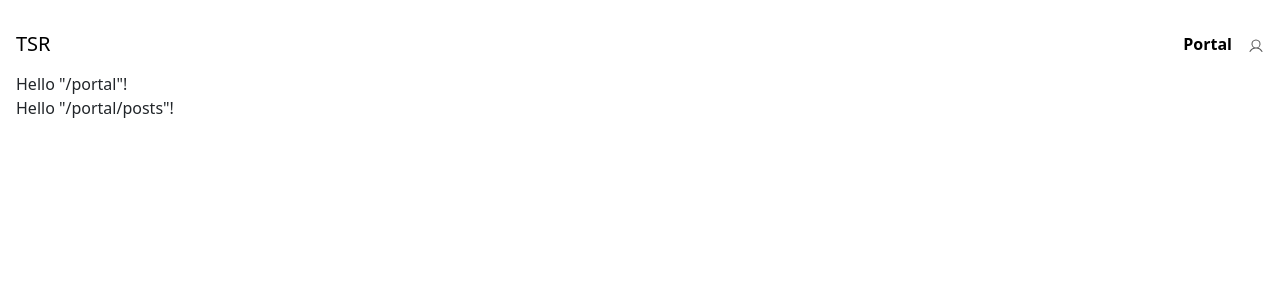
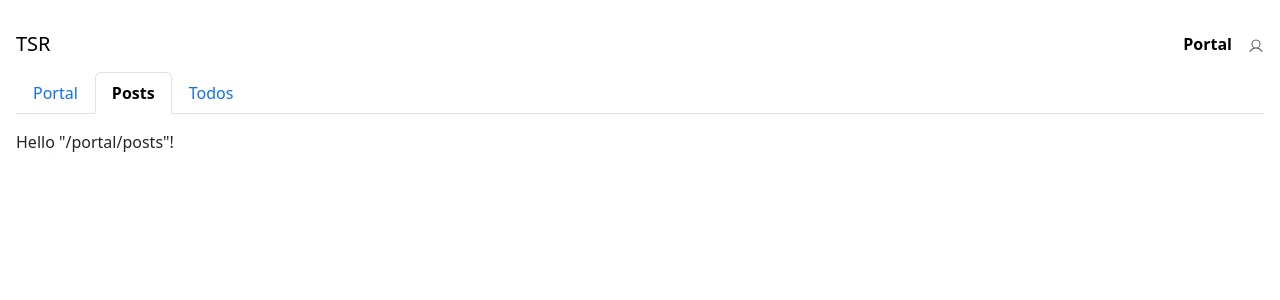
Before and after one commit to ivasuom/tanstack-router-course, a React (Vite) app: page /portal/posts in a window 1280 px wide. Shown: the top 300 px of the page. Built offline with nearby package versions, Linux system fonts and the light colour scheme.

Commit message:
Create layout routes

```diff
--- /dev/null
+++ b/src/components/PortalMenu.tsx
@@ -0,0 +1,25 @@
+import { Link } from "@tanstack/react-router";
+
+const PortalMenu = () => {
+  return (
+    <ul className="nav nav-tabs">
+      <li className="nav-item">
+        <Link to="/portal" activeOptions={{ exact: true }} className="nav-link">
+          Portal
+        </Link>
+      </li>
+      <li className="nav-item">
+        <Link to="/portal/posts" className="nav-link">
+          Posts
+        </Link>
+      </li>
+      <li className="nav-item">
+        <Link to="/portal/todos" className="nav-link">
+          Todos
+        </Link>
+      </li>
+    </ul>
+  );
+};
+
+export default PortalMenu;
--- a/src/routes/portal.tsx
+++ b/src/routes/portal.tsx
@@ -1,4 +1,5 @@
 import { createFileRoute, Outlet } from "@tanstack/react-router";
+import PortalMenu from "../components/PortalMenu";
 
 export const Route = createFileRoute("/portal")({
   component: RouteComponent,
@@ -7,8 +8,10 @@ export const Route = createFileRoute("/portal")({
 function RouteComponent() {
   return (
     <>
-      <div>Hello "/portal"!</div>
-      <Outlet />
+      <PortalMenu />
+      <div className="my-3">
+        <Outlet />
+      </div>
     </>
   );
 }
```
